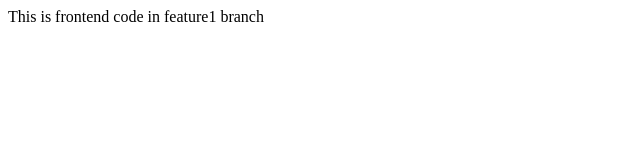
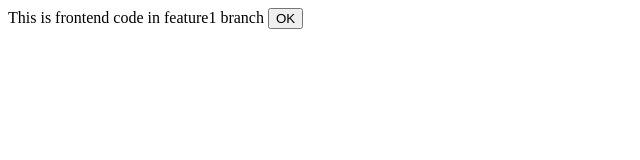
Before and after one commit to codekanhaiya/LocalRepo, a plain HTML site: page index.html in a window 1280 px wide. Shown: the full height of the page, 0-640 px from the left. Drawn offline with Linux system fonts and the light colour scheme.

Commit message:
Add a button tag to 'make conflict'.

```diff
--- a/index.html
+++ b/index.html
@@ -1 +1 @@
-<p>This is frontend code in feature1 branch</p>
+<p>This is frontend code in feature1 branch <button>OK</button></p>
```
